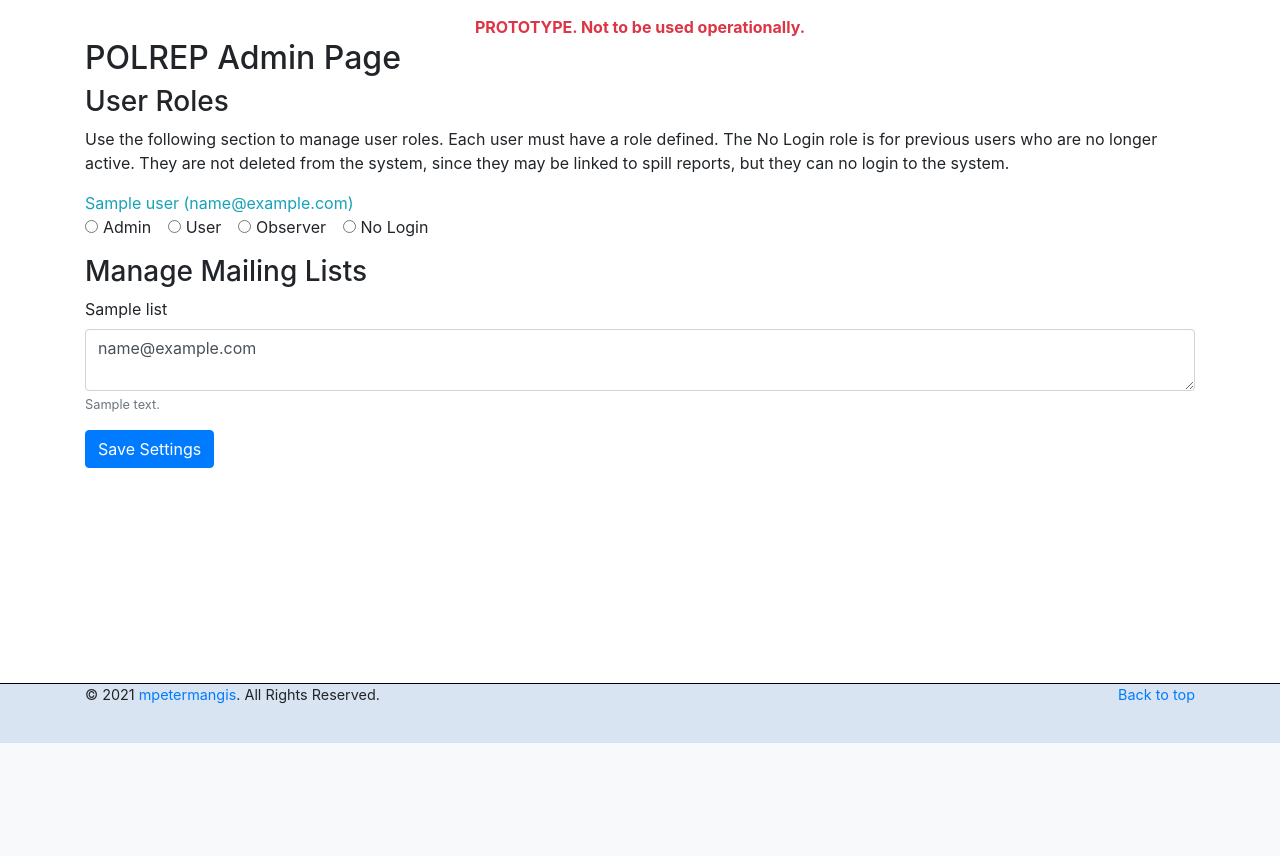
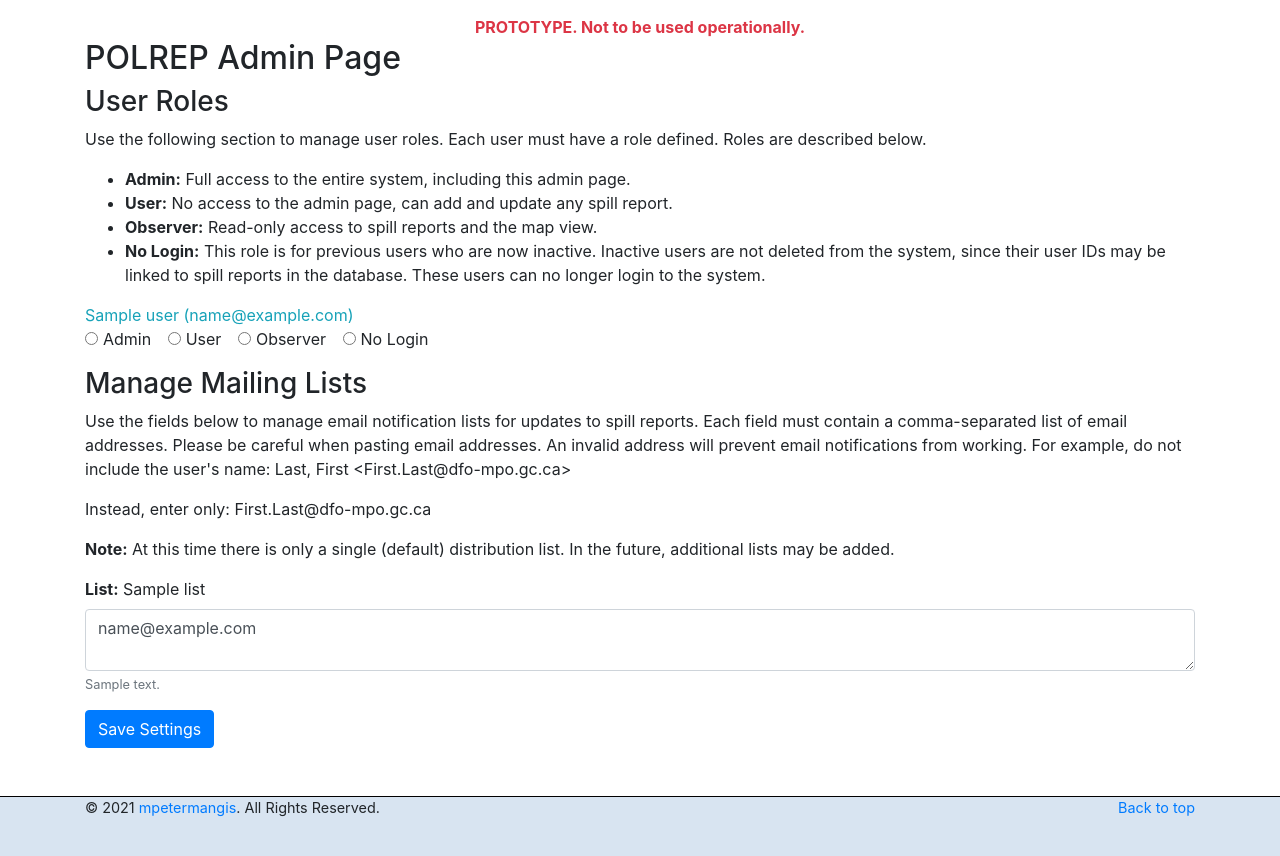
Before and after one commit to mpetermangis/dfo-spilltracker, a Python web app: template app/templates/admin_page.html in a window 1280 px wide. Shown: the part 57-913 px from the top of the page. Before the commit the page ends 800 px from the top, so only its background shows below. Run offline with Jinja, Linux system fonts and the light colour scheme; the template is opened without the code that fills it: most values are stand-ins (such as "Sample title", 1, 10 or a date in 2020); some libraries are stand-ins or nearby versions.

Commit message:
require user/admin for editing reports, finesse admin page

```diff
--- a/app/templates/admin_page.html
+++ b/app/templates/admin_page.html
@@ -14,9 +14,27 @@
 
     <h3>User Roles</h3>
     <p>Use the following section to manage user roles. Each user must have a role defined.
-        The No Login role is for previous users who are no longer active. They are not deleted from the system,
-        since they may be linked to spill reports, but they can no login to the system.
+        Roles are described below.
     </p>
+    <ul>
+        <li>
+            <span class="font-weight-bold">Admin:</span> Full access to the entire system,
+            including this admin page.
+        </li>
+        <li>
+            <span class="font-weight-bold">User:</span> No access to the admin page, can add
+            and update any spill report.
+        </li>
+        <li>
+            <span class="font-weight-bold">Observer:</span> Read-only access to spill reports
+            and the map view.
+        </li>
+        <li>
+            <span class="font-weight-bold">No Login:</span> This role is for previous users who are
+            now inactive. Inactive users are not deleted from the system, since their user IDs
+            may be linked to spill reports in the database. These users can no longer login to the system.
+        </li>
+    </ul>
 
     <form id="adminForm" action="{{ url_for('admin.save_admin_data') }}" method="post" enctype="multipart/form-data">
 
@@ -52,32 +70,31 @@
 
         <h3>Manage Mailing Lists</h3>
 
+        <p>
+            Use the fields below to manage email notification lists for updates to spill reports.
+            Each field must contain a comma-separated list of email addresses. Please be careful when pasting
+            email addresses.  An invalid address will prevent email notifications from working.  For example,
+            do not include the user's name: Last, First &#60;First.Last@dfo-mpo.gc.ca&#62;
+        </p>
+        <p>
+            Instead, enter only: First.Last@dfo-mpo.gc.ca
+        </p>
+        <p>
+            <span class="font-weight-bold">Note:</span> At this time there is only a single (default)
+            distribution list. In the future, additional lists may be added.
+        </p>
+
         {% for list in mailing_lists %}
         <div class="form-group">
-            <label for="{{ list.name }}">{{ list.label }}</label>
+            <label for="{{ list.name }}"><span class="font-weight-bold">List:</span> {{ list.label }}</label>
             <textarea rows="2" class="form-control" id="{{ list.name }}" name="{{ list.name }}"
                 aria-describedby="{{ list.name }}-help">{{ list.emails }}</textarea>
                 <small id="{{ list.name }}-help" class="form-text text-muted">{{ list.description }}</small>
         </div>
         {% endfor %}
 
-        <button type="submit" class="btn btn-primary">Save Settings</button>
-
-    {# <table class="p-1">
-    <thead>
-
-    </thead>
-    <tbody>
-    {% for user in users %}
-        <tr>
-            <td>{{ user.staff_name }}</td>
-            <td>{{ user.email }}</td>
-        </tr>
-    {% endfor %}  #}
-
-    </tbody>
-    </table>
-
+        <button type="submit" class="btn btn-primary mb-5">Save Settings</button>
+    </form>
 
 </main>
 
--- a/app/user.py
+++ b/app/user.py
@@ -14,7 +14,6 @@ class User(db.Model, UserMixin):
     password = db.Column(db.String(255))
     active = db.Column(db.Boolean, default=False)
     confirmed_at = db.Column(db.DateTime())
-    # roles = db.relationship('Role', secondary=roles_users, backref=db.backref('users', lazy='dynamic'))
     roles = db.relationship('Role', secondary='user_roles',
                             backref=db.backref('users', lazy='dynamic'))
 
@@ -69,8 +68,6 @@ def set_user_access(user_id, role_name):
 
     # Get user by id
     u = User.query.filter(User.id == user_id).first()
-    # Check role name
-    logger.info('here')
 
     if role_name == 'nologin':
         # Set user to inactive
```
Also changed, not shown: app/admin/admin_server.py (+1 -8 lines), app/reports/reports_server.py (+9 -16 lines).
